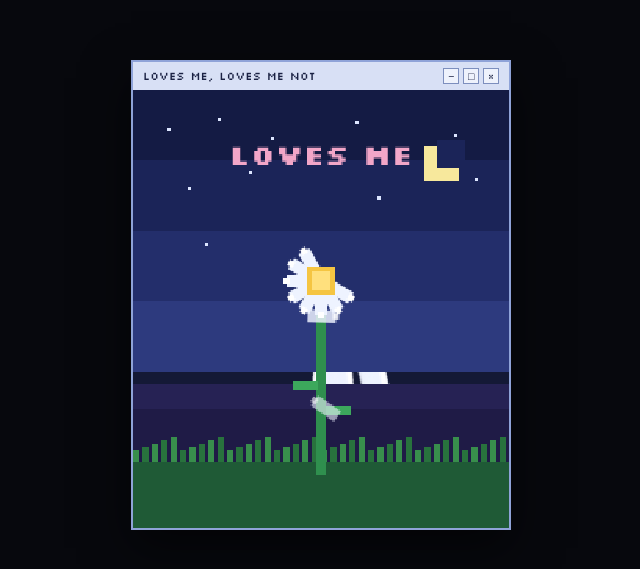
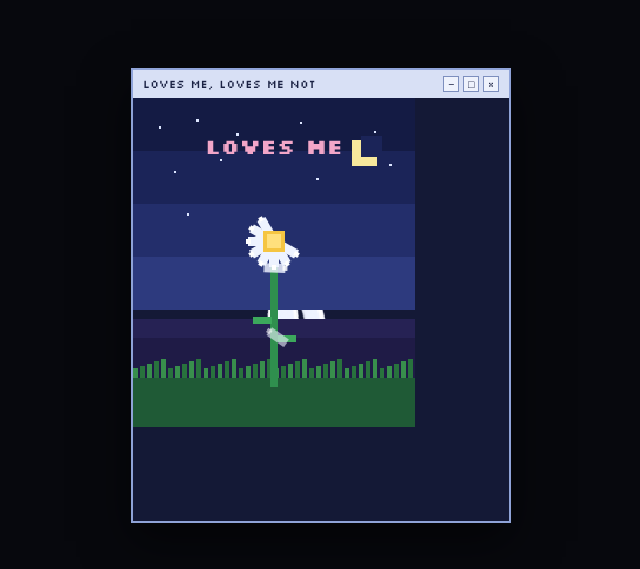
Before and after one commit to adinda12x/DaisyPixel, a plain HTML site: page index.html in a window 1280 px wide. Shown: the part 105-674 px from the top of the page, without its empty margins (319-959 px from the left). Drawn offline with nearby package versions, Linux system fonts and the light colour scheme.

Commit message:
SPECIAL 4U

```diff
--- a/index.html
+++ b/index.html
@@ -21,7 +21,7 @@
           <span>×</span>
         </div>
       </div>
-      <canvas id="daisy-canvas" width="240" height="280"></canvas>
+      <canvas id="daisy-canvas" width="320" height="360"></canvas>
     </div>
   </section>
 
```
